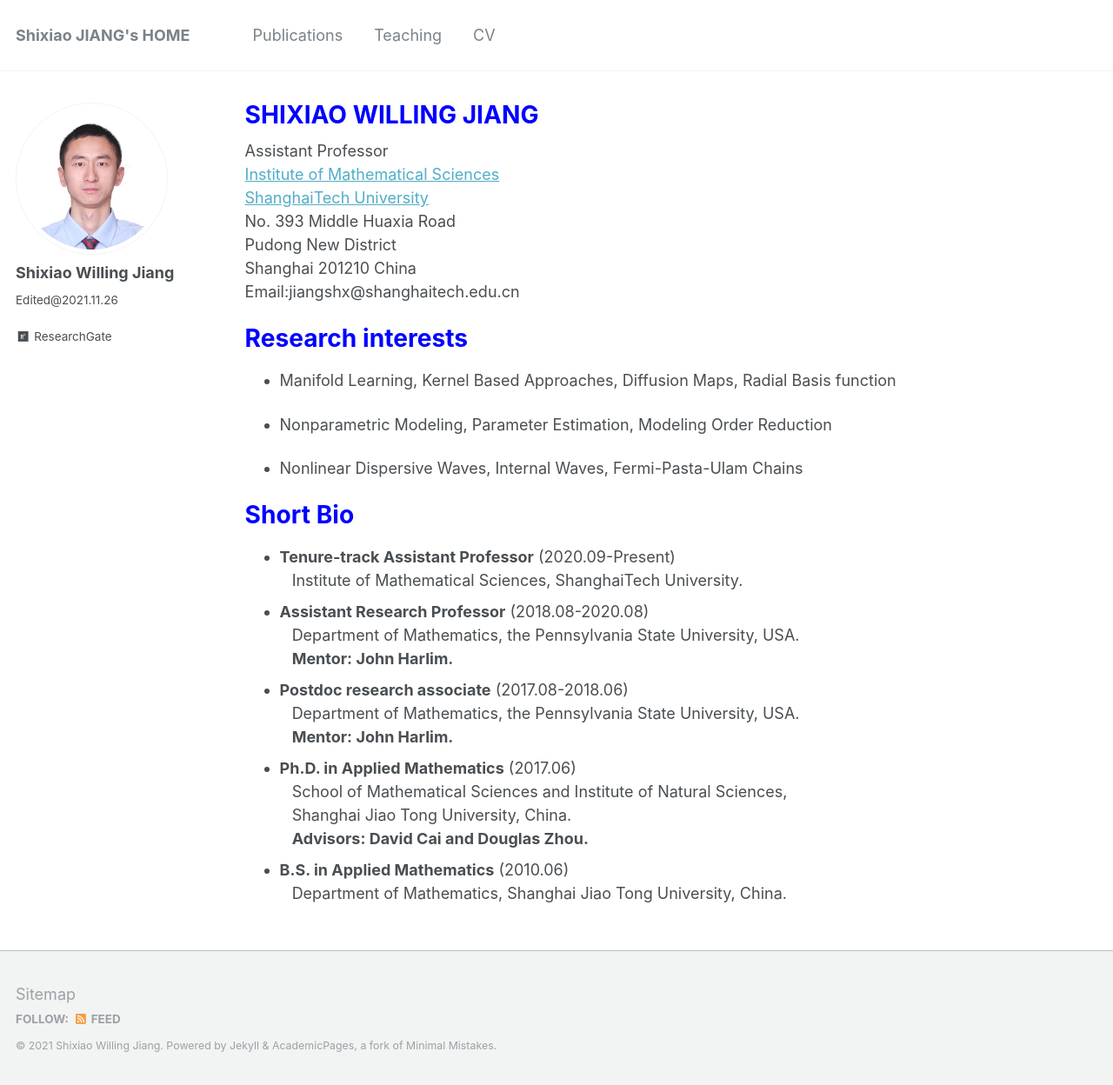
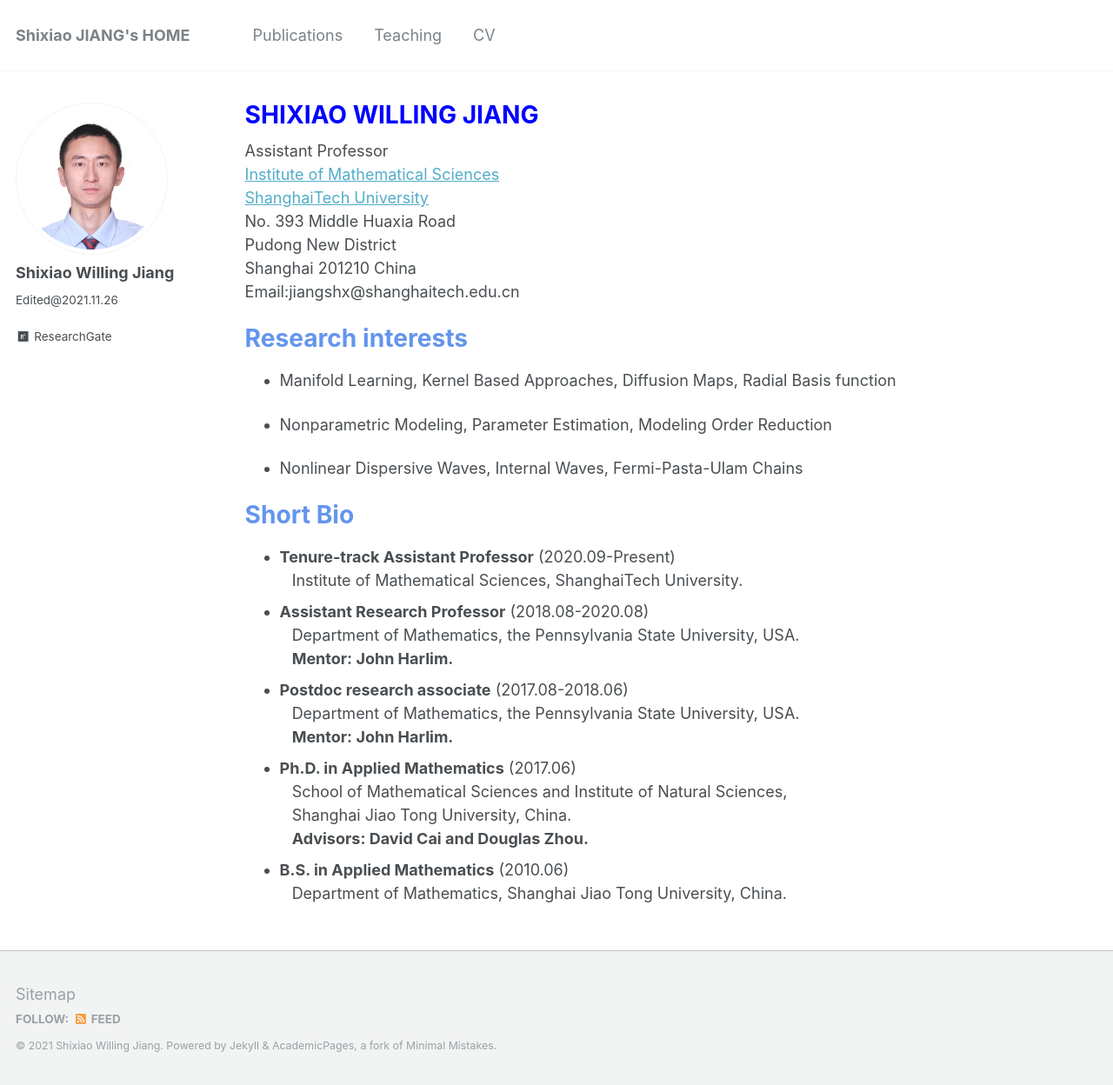
Before and after one commit to willingjiang/willingjiang.github.io, a Jekyll site: the page built from _pages/about.md, in a window 1280 px wide and 1248 px high. Shown: the whole window at 87% size. Built offline with Jekyll 4.4.1, drawn with Linux system fonts in a browser that asks for light colours.

Commit message:
Update about.md

```diff
--- a/_pages/about.md
+++ b/_pages/about.md
@@ -16,7 +16,7 @@ Pudong New District
 Shanghai 201210 China
 Email:jiangshx@shanghaitech.edu.cn
 
-# <font color=blue>Research interests</font>
+# <font color=CornflowerBlue>Research interests</font>
 
 - Manifold Learning, Kernel Based Approaches, Diffusion Maps, Radial Basis function <br>
 
@@ -24,7 +24,7 @@ Email:jiangshx@shanghaitech.edu.cn
 
 - Nonlinear Dispersive Waves, Internal Waves, Fermi-Pasta-Ulam Chains <br>
 
-# <font color=blue>Short Bio</font>
+# <font color=CornflowerBlue>Short Bio</font>
 
 - <b>Tenure-track Assistant Professor</b> (2020.09-Present) <br> &ensp; Institute of Mathematical Sciences, ShanghaiTech University.
 - <b>Assistant Research Professor</b> (2018.08-2020.08) <br> &ensp; Department of Mathematics, the Pennsylvania State University, USA. <br>
```
